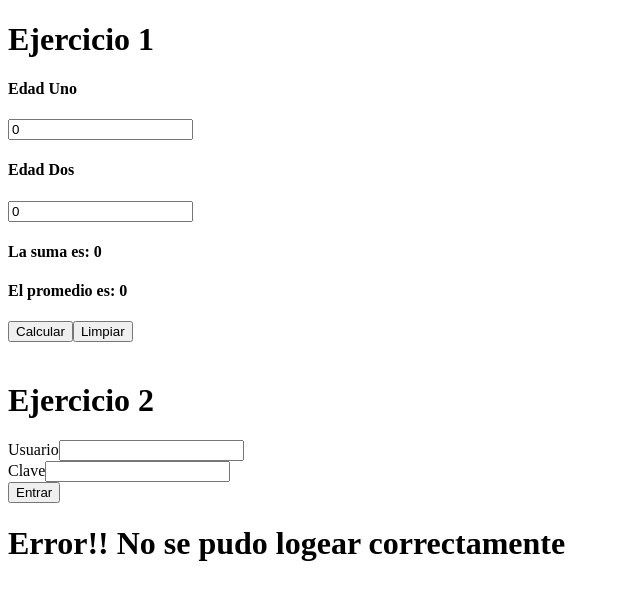
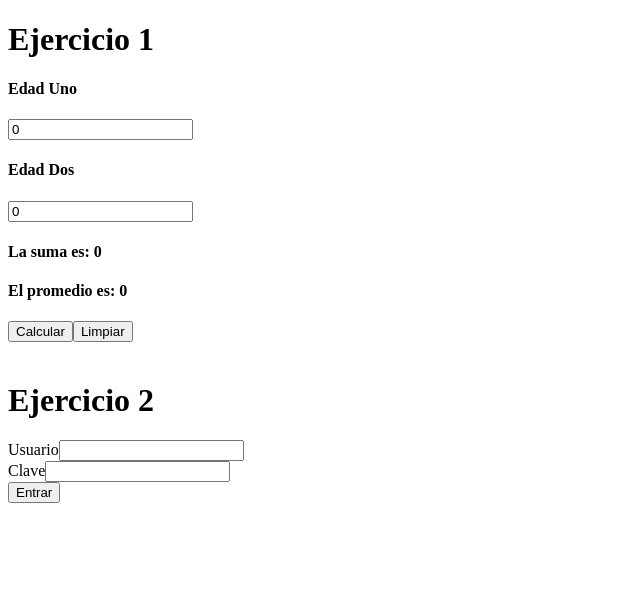
Before and after one commit to RondonLeonR/herokuPractica, an Angular app: page / in a window 1280 px wide. Shown: the top 600 px of the page, without its empty margins (0-640 px from the left). Built offline with nearby package versions, Linux system fonts and the light colour scheme.

Commit message:
Ejercicio 2 terminado (creo)

```diff
--- a/src/app/componentes/login/login.component.html
+++ b/src/app/componentes/login/login.component.html
@@ -9,10 +9,10 @@
 
 
 
-<p *ngIf = "flag">
+<p *ngIf = "flag == 1">
     <app-bienvenido></app-bienvenido>
 </p>
 
-<p *ngIf = "!flag">
+<p *ngIf = "flag == -1">
     <app-error></app-error>
 </p>
--- a/src/app/componentes/login/login.component.ts
+++ b/src/app/componentes/login/login.component.ts
@@ -12,7 +12,8 @@ export class LoginComponent implements OnInit {
   public clave = "123";
   public usuarioAux :string;
   public claveAux :string;
-  public flag = "";
+  //public flag = "";
+  public flag = 0;
 
   constructor() {
   }
@@ -25,8 +26,12 @@ export class LoginComponent implements OnInit {
   {
     if(this.usuario == this.usuarioAux && this.clave == this.claveAux)
     {
-      window.alert("Se pudo conectar");
-      this.flag = "algo";
+      //window.alert("Se pudo conectar");
+      this.flag = 1;
+    }
+    else
+    {
+      this.flag = -1;
     }
   }
 }
```
